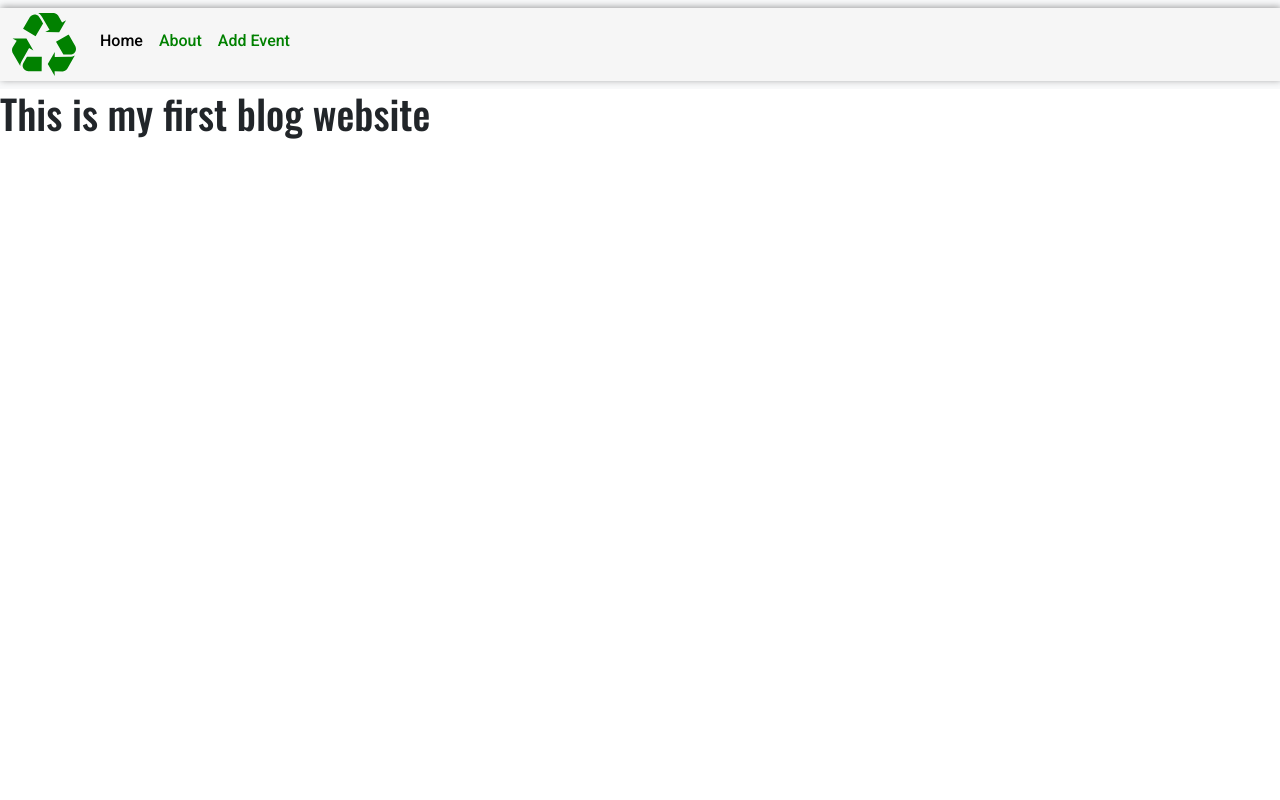
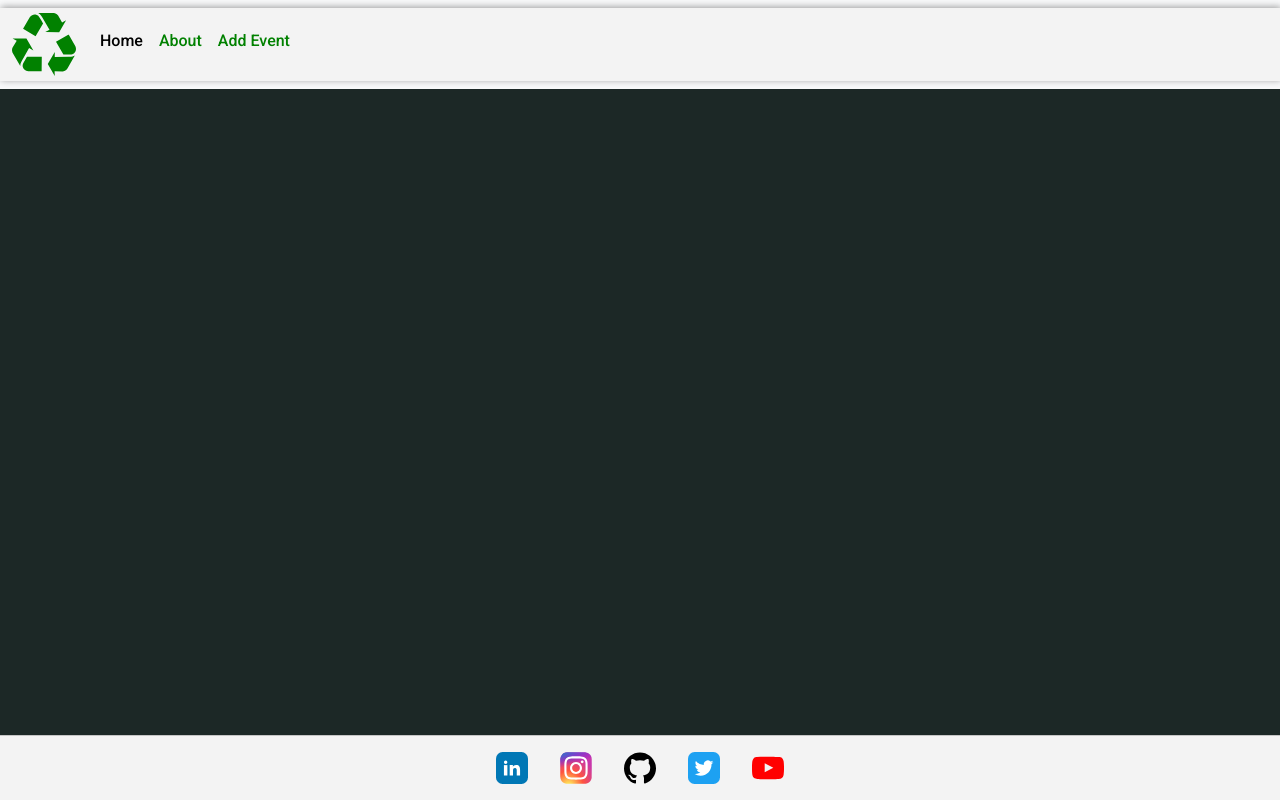
Before and after one commit to Ahmad-Hazrati/DjangoBlog, a Django app: page / in a window 1280 px wide. Run offline with Django 4.2, Linux system fonts and the light colour scheme; some libraries are stand-ins or nearby versions.

Commit message:
Create footer.html, style it and link to base.html

```diff
--- a/static/css/style.css
+++ b/static/css/style.css
@@ -7,7 +7,8 @@
 
     /* Colors */
     --green: #018100;
-    --off-white: #f6f6f6;
+    /* --off-white: #f6f6f6; */
+    --off-white: #f3f3f3;
     --white: #fff;
     --black: #000000;
     --Shadow-Warrior: #1c2826;
@@ -38,7 +39,7 @@ h1, h2, h3, h4, h5, h6 {
 
 main {
     flex: 1 0 auto;
-    background-color: var(--green);
+    background-color: var(--Shadow-Warrior);
 }
 
 /* Header */
@@ -56,3 +57,19 @@ a.nav-link {
 img.logo {
     width: 4rem;
 }
+
+/* footer */
+footer {
+    flex-shrink: 0;
+    background-color: var(--off-white);
+    display: flex;
+    flex-direction: row;
+    justify-content: center;
+    align-items: center;
+    border-top: var(--border);
+}
+
+.social-icon {
+    height: 2rem;
+    margin: 1rem;
+}
--- a/templates/base.html
+++ b/templates/base.html
@@ -22,7 +22,12 @@
 <body>
     {% include 'includes/header.html' %}
 
-    <h1>This is my first blog website</h1>
+    <main>
+        {% block content %}
+        {% endblock %}
+    </main>
+
+    {% include 'includes/footer.html' %}
 </body>
 
 </html>
--- /dev/null
+++ b/templates/includes/footer.html
@@ -0,0 +1,20 @@
+{% load static %}
+
+<footer>
+    <!-- Social media icons-->
+    <a href="https://linkedin.com/" target="_blank" rel="noopener" aria-label="Linked - Opens in a new tab">
+        <img src="{% static '/icons/linkedin-square-color-icon.svg' %}" alt="LinkedIn Icon" class="social-icon">
+    </a>
+    <a href="https://instagram.com/" target="_blank" rel="noopener" aria-label="Instagram - Opens in new tab">
+        <img src="{% static '/icons/instagram-color-icon.svg' %}" alt="Instagram Icon" class="social-icon" />
+    </a>
+    <a href="https://github.com/" target="_blank" rel="noopener" aria-label="Github - Opens in new tab">
+        <img src="{% static '/icons/github-icon.svg' %}" alt="Github Icon" class="social-icon" />
+    </a>
+    <a href="https://twitter.com/" target="_blank" rel="noopener" aria-label="Twitter - Opens in new tab">
+        <img src="{% static '/icons/twitter-square-color-icon.svg' %}" alt="Twitter Icon" class="social-icon" />
+    </a>
+    <a href="https://youtube.com/" target="_blank" rel="noopener" aria-label="YouTube - Opens in new tab">
+        <img src="{% static '/icons/youtube-color-icon.svg' %}" alt="YouTube Icon" class="social-icon" />
+    </a>
+</footer>
```
Also changed, not shown: static/icons/github-icon.svg (renamed from static/images/github-icon.svg), static/icons/instagram-color-icon.svg (renamed from static/images/instagram-color-icon.svg), static/icons/linkedin-square-color-icon.svg (renamed from static/images/linkedin-square-color-icon.svg), static/icons/twitter-square-color-icon.svg (renamed from static/images/twitter-square-color-icon.svg), static/icons/youtube-color-icon.svg (renamed from static/images/youtube-color-icon.svg), static/images/1615.jpg (deleted), static/images/3387467.jpg (deleted).
